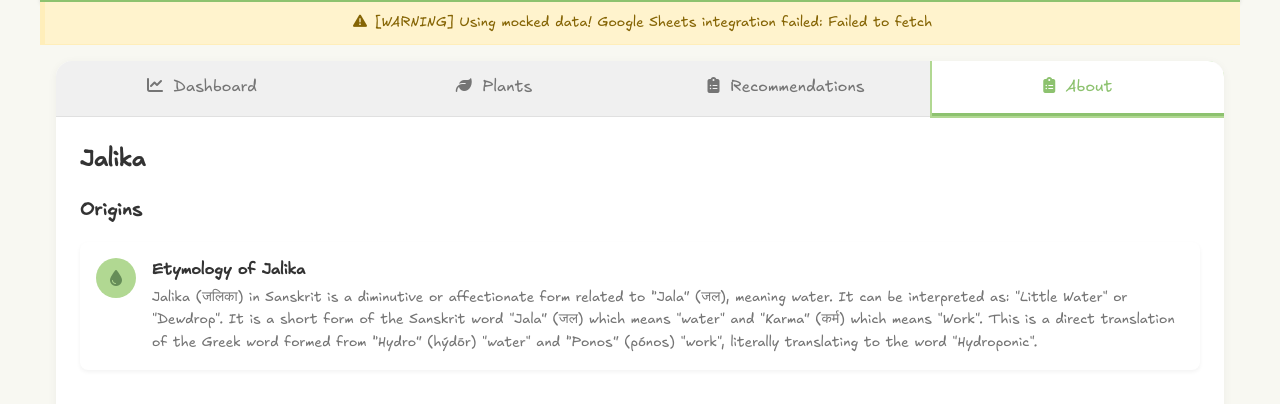
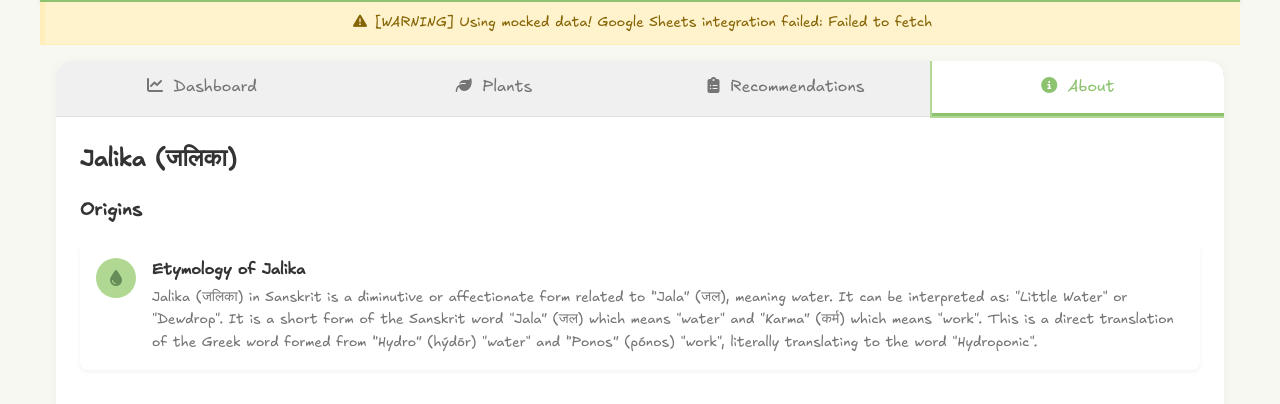
Before and after one commit to as2384/jalika, a plain HTML site: page index.html in a window 1280 px wide. Both pictures are taken after a click on the button "About". Shown: the part 127-531 px from the top of the page. Drawn offline with nearby package versions, Linux system fonts and the light colour scheme; no server answers.

Commit message:
Issue fix

```diff
--- a/index.html
+++ b/index.html
@@ -45,7 +45,7 @@
                     <i class="fas fa-clipboard-list"></i> Recommendations
                 </button>
                 <button class="tab-button" data-tab="about">
-                    <i class="fas fa-clipboard-list"></i> About
+                    <i class="fas fa-info-circle"></i> About
                 </button>
             </nav>
 
@@ -234,7 +234,7 @@
 
                 <!-- About Tab -->
                 <section id="about" class="tab-panel">
-                    <h2>Jalika</h2>
+                    <h2>Jalika (जलिका)</h2>
 
                     <div class="priority-actions">
                         <h3>Origins</h3>
@@ -246,7 +246,7 @@
                                 </div>
                                 <div class="action-content">
                                     <div class="action-title">Etymology of Jalika</div>
-                                    <div class="action-description">Jalika (जलिका) in Sanskrit is a diminutive or affectionate form related to “Jala” (जल), meaning water. It can be interpreted as: "Little Water" or "Dewdrop". It is a short form of the Sanskrit word "Jala” (जल) which means "water" and "Karma” (कर्म) which means "Work". This is a direct translation of the Greek word formed from “Hydro” (hýdōr) "water" and “Ponos” (pónos) "work", literally translating to the word "Hydroponic".</div>
+                                    <div class="action-description">Jalika (जलिका) in Sanskrit is a diminutive or affectionate form related to “Jala” (जल), meaning water. It can be interpreted as: "Little Water" or "Dewdrop". It is a short form of the Sanskrit word "Jala” (जल) which means "water" and "Karma” (कर्म) which means "work". This is a direct translation of the Greek word formed from “Hydro” (hýdōr) "water" and “Ponos” (pónos) "work", literally translating to the word "Hydroponic".</div>
                                 </div>
                             </li>
                         </ul>
```
